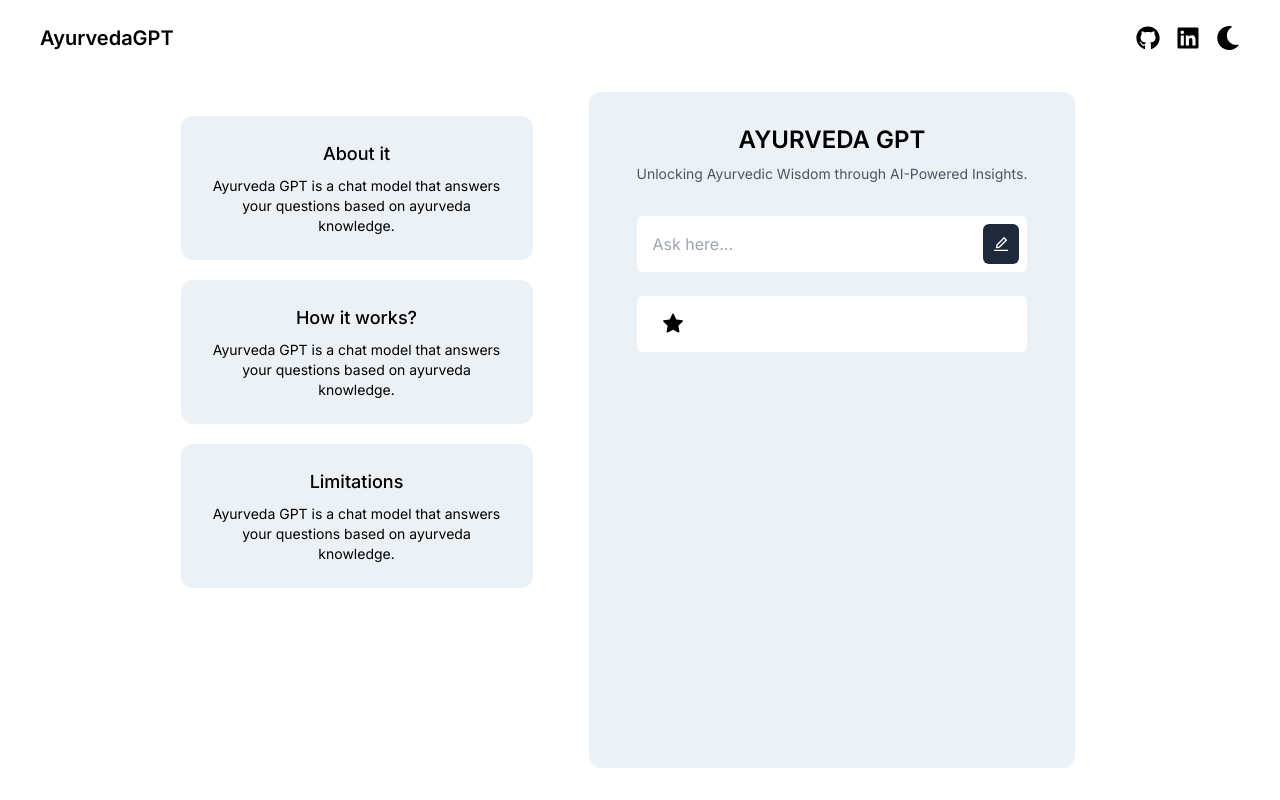
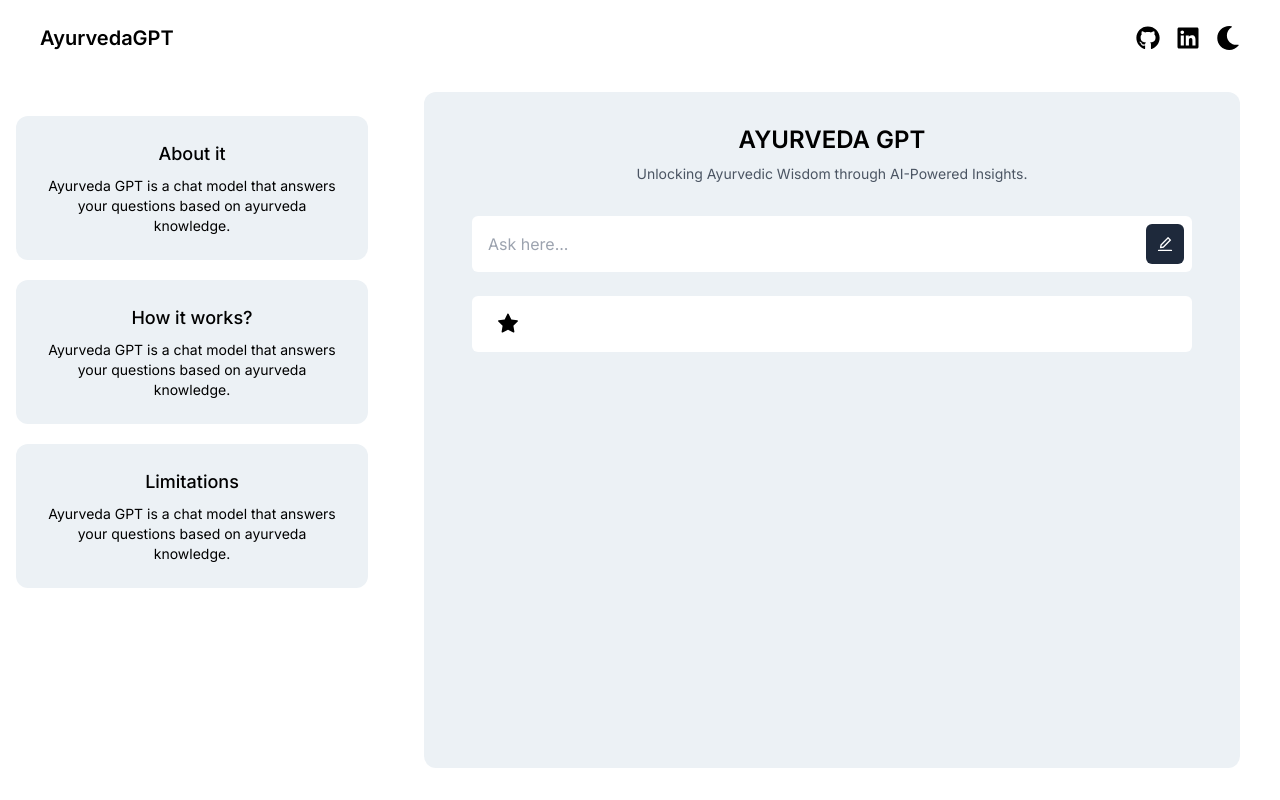
Before and after one commit to Aaryan6/AyurvedaGPT, a React (Vite) app: page / in a window 1280 px wide. Built offline with nearby package versions, Linux system fonts and the light colour scheme.

Commit message:
solved design

```diff
--- a/package.json
+++ b/package.json
@@ -3,7 +3,6 @@
   "private": true,
   "version": "0.0.0",
   "type": "module",
-  "proxy": "http://localhost:5000",
   "scripts": {
     "dev": "vite",
     "build": "tsc && vite build",
--- a/src/App.tsx
+++ b/src/App.tsx
@@ -6,7 +6,7 @@ function App() {
   return (
     <main className="bg-white dark:bg-[#000] h-screen flex flex-col">
       <Navbar />
-      <div className="flex flex-1 max-w-[90rem] sm:mx-auto">
+      <div className="flex flex-1 w-full max-w-[90rem] sm:mx-auto">
         <Sidebar />
         <ChatSection />
       </div>
--- a/src/components/ChatSection.tsx
+++ b/src/components/ChatSection.tsx
@@ -7,7 +7,7 @@ const ChatSection = () => {
   const [loading, setLoading] = useState(false);
   return (
     <section className="flex-1 sm:pt-4 sm:pb-8 sm:px-10 h-full">
-      <div className="bg-[#ECF1F5] dark:bg-[#1f212d] relative sm:mx-auto h-full sm:rounded-xl p-4 sm:px-12 pt-8">
+      <div className="bg-[#ECF1F5] dark:bg-[#1f212d] relative sm:mx-auto w-full h-full sm:rounded-xl p-4 sm:px-12 pt-8">
         <h3 className="text-center uppercase font-semibold text-2xl dark:text-slate-200">
           Ayurveda GPT
         </h3>
--- a/src/components/ContentSection/SearchBox.tsx
+++ b/src/components/ContentSection/SearchBox.tsx
@@ -16,7 +16,6 @@ const SearchBox = ({ setAnswer, loading, setLoading }: any) => {
         question: searchTerm,
       }
     );
-    console.log(res.data.response);
     setAnswer(res.data.response);
     setLoading(false);
   };
--- a/src/components/Sidebar.tsx
+++ b/src/components/Sidebar.tsx
@@ -1,6 +1,6 @@
 const Sidebar = () => {
   return (
-    <div className="max-w-[24rem] flex-shrink hidden lg:block">
+    <div className="max-w-[24rem] hidden lg:block">
       <div className="mx-auto mt-10 px-4">
         <div className="bg-[#ECF1F5] dark:bg-[#171925] dark:text-slate-300 px-6 py-6 rounded-xl text-center my-5">
           <h3 className="text-lg font-medium">About it</h3>
```
